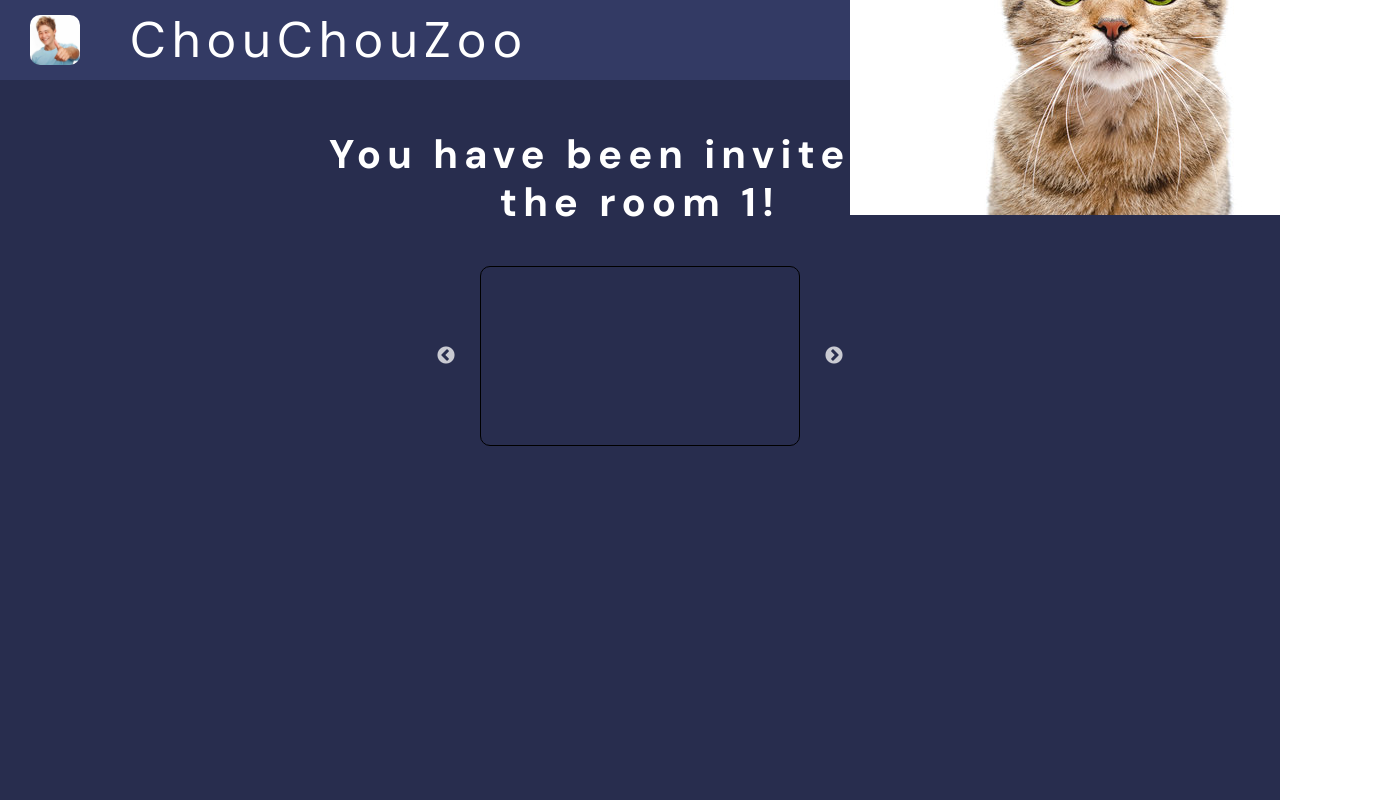
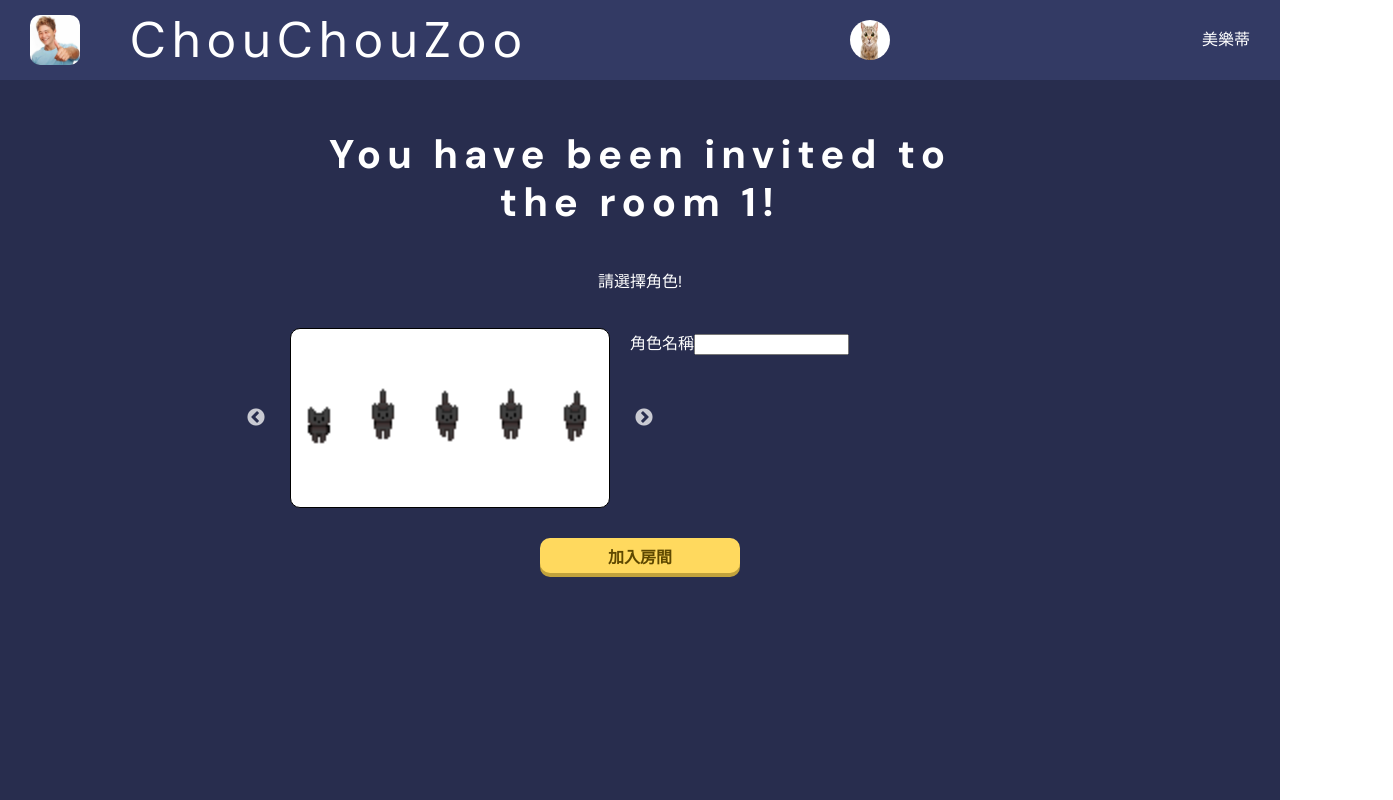
Before and after one commit to punzyo/CaterTown, a React (Vite) app: page /invite/1/1 in a window 1280 px wide. Shown: the whole page, 1393 px wide, since content can reach past the window. Built offline with nearby package versions, Linux system fonts and the light colour scheme.

Commit message:
feat: join room function

```diff
--- /dev/null
+++ b/src/Components/Button/index.jsx
@@ -0,0 +1,21 @@
+import styled from 'styled-components';
+const ButtonStyle = styled.button`
+  width: 100%;
+  height: 100%;
+  border-radius: inherit;
+  font-size: inherit;
+  font-weight: inherit;
+  padding: 5px 10px;
+  box-shadow: 0 4px #c1a23c;
+  color: #5e4800;
+  background-color: #ffd95e;
+  transition: all 0.2s ease;
+  cursor: pointer;
+  &:active {
+    box-shadow: 0 1px #c1a23c;
+    transform: translateY(3px);
+  }
+`;
+export default function Button({ clickFunc, content }) {
+  return <ButtonStyle onClick={clickFunc}>{content}</ButtonStyle>;
+}
--- a/src/Components/HomePage/index.jsx
+++ b/src/Components/HomePage/index.jsx
@@ -5,6 +5,7 @@ import { getUserDatabyId, getUserRoomsbyId } from '@/firebase/firestore';
 import { catsXPositions, catsYPositions } from '../../assets/charNames';
 import { useNavigate } from 'react-router-dom';
 import { useUserState } from '../../utils/zustand';
+import Button from '../Button';
 const containerStyles = css`
   border-radius: 10px;
   font-size: 16px;
@@ -77,18 +78,10 @@ const Profile = styled.button`
     }
   }
 `;
-const CreateSpace = styled.button`
+const CreateSpace = styled.div`
   ${containerStyles}
   width: 150px;
   height: 50px;
-  box-shadow: 0 4px #c1a23c;
-  color: #5e4800;
-  background-color: #ffd95e;
-  transition: all 0.2s ease;
-  &:active {
-    box-shadow: 0 1px #c1a23c;
-    transform: translateY(3px);
-  }
 `;
 const SearchBar = styled.div`
   width: 100%;
@@ -242,7 +235,9 @@ export default function HomePage() {
               <span>{user.name}</span>
             </div>
           </Profile>
-          <CreateSpace onClick={openDialog}>Create space</CreateSpace>
+          <CreateSpace>
+          <Button clickFunc={openDialog} content={'Create space'}></Button>
+          </CreateSpace>
         </div>
       </Header>
       <SearchBar>
--- a/src/Components/InvitePage/index.jsx
+++ b/src/Components/InvitePage/index.jsx
@@ -1,8 +1,13 @@
 import { useParams } from 'react-router-dom';
 import { useState } from 'react';
 import { catImages } from '../../assets/charNames';
+import { useUserState } from '../../utils/zustand';
+import { useFormInput } from '../../utils/hooks/useFormInput';
+import { addRoomToUser, joinRoom } from '../../firebase/firestore';
+import Button from '../Button';
 import styled from 'styled-components';
 import SimpleSlider from '../Silder';
+import { startingPoint } from '../Maps/map1.js';
 const Wrapper = styled.main`
   width: 100%;
   height: 100%;
@@ -41,6 +46,15 @@ const Header = styled.header`
     justify-content: space-between;
     width: 400px;
     height: 100%;
+    .userImg{
+      width:40px;
+      height: 40px;
+      img{
+        width:100%;
+        height: 100%;
+        border-radius: 50%;
+      }
+    }
   }
 `;
 const MainWrapper =styled.div`
@@ -61,17 +75,29 @@ const Title = styled.h1`
   text-align: center;
   margin-bottom: 40px;
   `
+  const GameSettings = styled.div`
+  width:100%;
+  margin-top:30px;
+  display: flex;
+  gap:20px;
+
+  `
 const SilderWrapper = styled.div`
+background-color:white;
 position: relative;
     border-radius: 10px;
     border: 1px solid black;
     width: 320px;
     height: 180px;
+
     color: white;
   .slick-slider {
     display: flex;
     align-items: center;
     position: static;
+    .slick-list{
+      width:100%;
+    }
     height: 100%;
     button:before{
         color:white;
@@ -82,34 +108,33 @@ position: relative;
     .slick-next{
         right:-45px;
     }
-}
-`;
-const SliderStyle = styled.div`
-  position: relative;
-  border: 1px solid black;
-  border-radius: 10px;
-  width: 90%;
-  height: 100%;
-  display: flex;
-  flex-direction: column;
-  justify-content: center;
-  color: white;
-  .slick-slider {
-    position: static;
-  }
-  button:before {
-    color: black;
-  }
-  .slick-dots {
-    height: 50px;
-  }
-`;
+}`
+;
+const JoinButton = styled.div`
+width:200px;
+height:50px;
+border-radius:10px;
+font-weight:bold;
+margin-top:30px;
+`
 export default function InvitePage() {
+  const charNameInput = useFormInput('')
+  const{getUserData} = useUserState();
+  const user = getUserData()
   const { roomId, roomName } = useParams();
   const [selectedImageIndex, setSelectedImageIndex] = useState(0);
   const handleSlideChange = (index) => {
     setSelectedImageIndex(index);
   };
+  const JoinRoom = async() =>{
+    await joinRoom({roomId,user:{
+        userId:user.id,
+        charName:charNameInput.value,
+        character:catImages[selectedImageIndex],
+        position:startingPoint,
+      },
+    })
+  }
   return (
     <Wrapper>
       <Header>
@@ -118,16 +143,40 @@ export default function InvitePage() {
           <span>ChouChouZoo</span>
         </div>
         <div className="right">
-          <div className="userimg">
+          <div className="userImg">
             <img src="/images/profile.jpg" alt="" />
+          </div>
+          <div>
+            {user.name}
           </div>
         </div>
       </Header>
       <MainWrapper>
       <Title>You have been invited to the room {roomName}!</Title>
+
+      <span>請選擇角色!</span>
+      <GameSettings>
       <SilderWrapper>
+
         <SimpleSlider onSlideChange={handleSlideChange} data={catImages} />
       </SilderWrapper>
+      <div >
+        <div>
+        <label htmlFor="name">角色名稱</label>
+          <input
+            type="text"
+            name="name"
+            id="name"
+            value={charNameInput.value}
+            onChange={charNameInput.onChange}
+          />
+        </div>
+      </div>
+      </GameSettings>
+      <JoinButton>
+        <Button clickFunc={JoinRoom} content ={'加入房間'}/>
+      </JoinButton>
+
       </MainWrapper>
     </Wrapper>
   );
--- a/src/firebase/firestore.js
+++ b/src/firebase/firestore.js
@@ -120,7 +120,19 @@ export async function createRoom({
     console.error('Error adding document: ', e);
   }
 }
+export async function joinRoom({roomId, user}) {
+  const roomDocRef = doc(db, 'rooms', roomId);
 
+  try {
+    await updateDoc(roomDocRef, {
+      users: arrayUnion(user)
+    });
+    console.log('User added to room with ID:', roomId);
+  } catch (error) {
+    console.error('Error joining room:', error);
+    throw error;
+  }
+}
 export async function addRoomToUser({
   userId,
   roomName,
@@ -170,8 +182,6 @@ export async function getUserRoomsbyId(userId) {
       id: doc.id,
       ...doc.data(),
     }));
-
-    console.log('Rooms:', rooms);
     return rooms;
   } catch (error) {
     console.error('Error getting user rooms:', error);
--- a/src/utils/zustand.js
+++ b/src/utils/zustand.js
@@ -2,9 +2,9 @@ import { create } from "zustand";
 
 export const useUserState =  create((set, get) => ({
     user: {
-        name: '林以理',
+        name: '美樂蒂',
         email: '',
-        id: 'yili',
+        id: 'melody',
       },
       setUser: (userData) =>
         set((state) => ({
```
Also changed, not shown: src/Components/Header/index.jsx (added, +24 -0 lines).
